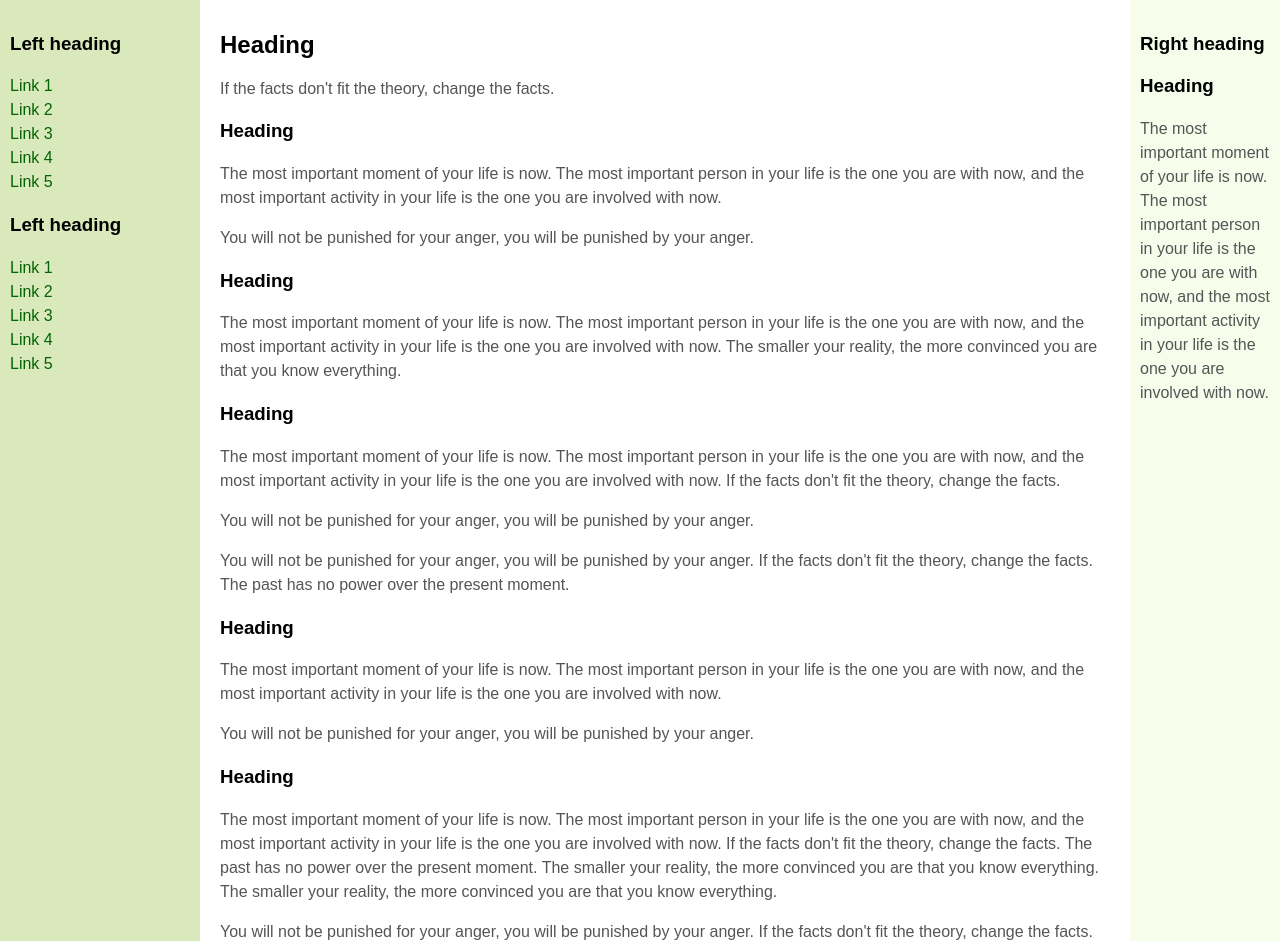
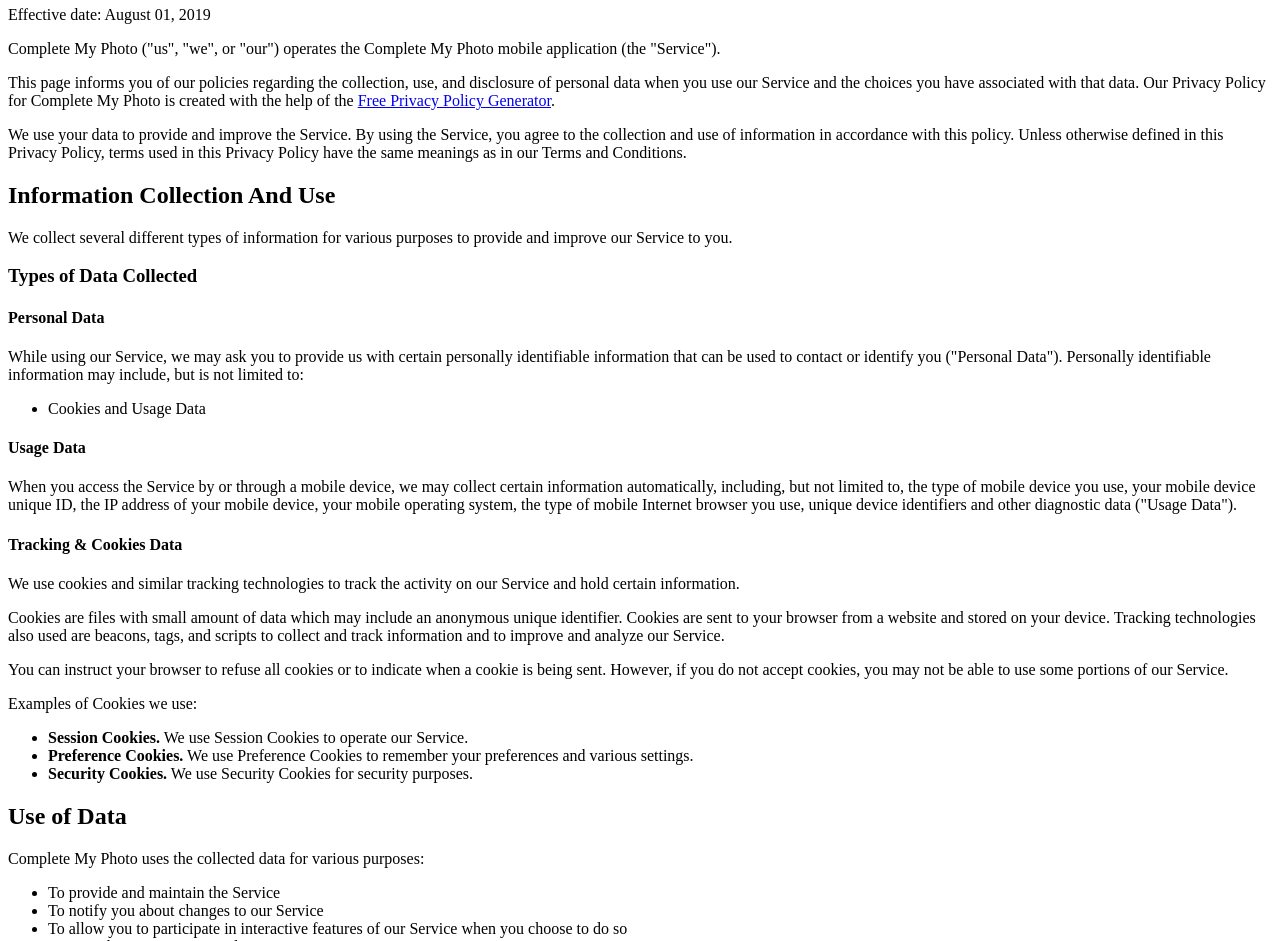
Before and after one commit to syedaamirjan/mysmartringtonemp3, a plain HTML site: page index.html in a window 1280 px wide. Shown: the part 74-1015 px from the top of the page. Drawn offline with Linux system fonts and the light colour scheme.

Commit message:
Update index.html

```diff
--- a/index.html
+++ b/index.html
@@ -2,181 +2,107 @@
 <!DOCTYPE html>
 <!-- Template by quackit.com -->
 <html>
-<head>
-	<meta http-equiv="Content-Type" content="text/html; charset=UTF-8">
-	<title>3 Column Layout</title>
-	<style type="text/css">
+	<h1>Privacy Policy</h1>
 
-		/* Layout */
-		body {
-			min-width: 630px;
-		}
 
-		#container {
-			padding-left: 200px;
-			padding-right: 190px;
-		}
+<p>Effective date: August 01, 2019</p>
 
-		#container .column {
-			position: relative;
-			float: left;
-		}
 
-		#center {
-			padding: 10px 20px;
-			width: 100%;
-		}
+<p>Complete My Photo ("us", "we", or "our") operates the Complete My Photo mobile application (the "Service").</p>
 
-		#left {
-			width: 180px;
-			padding: 0 10px;
-			right: 240px;
-			margin-left: -100%;
-		}
+<p>This page informs you of our policies regarding the collection, use, and disclosure of personal data when you use our Service and the choices you have associated with that data. Our Privacy Policy  for Complete My Photo is created with the help of the <a href="https://www.freeprivacypolicy.com/free-privacy-policy-generator.php">Free Privacy Policy Generator</a>.</p>
 
-		#right {
-			width: 130px;
-			padding: 0 10px;
-			margin-right: -100%;
-		}
+<p>We use your data to provide and improve the Service. By using the Service, you agree to the collection and use of information in accordance with this policy. Unless otherwise defined in this Privacy Policy, terms used in this Privacy Policy have the same meanings as in our Terms and Conditions.</p>
 
-		#footer {
-			clear: both;
-		}
 
-		/* IE hack */
-		* html #left {
-			left: 150px;
-		}
+<h2>Information Collection And Use</h2>
 
-		/* Make the columns the same height as each other */
-		#container {
-			overflow: hidden;
-		}
+<p>We collect several different types of information for various purposes to provide and improve our Service to you.</p>
 
-		#container .column {
-			padding-bottom: 1001em;
-			margin-bottom: -1000em;
-		}
+<h3>Types of Data Collected</h3>
 
-		/* Fix for the footer */
-		* html body {
-			overflow: hidden;
-		}
+<h4>Personal Data</h4>
 
-		* html #footer-wrapper {
-			float: left;
-			position: relative;
-			width: 100%;
-			padding-bottom: 10010px;
-			margin-bottom: -10000px;
-			background: #fff;
-		}
+<p>While using our Service, we may ask you to provide us with certain personally identifiable information that can be used to contact or identify you ("Personal Data"). Personally identifiable information may include, but is not limited to:</p>
 
-		/* Aesthetics */
-		body {
-			margin: 0;
-			padding: 0;
-			font-family:Sans-serif;
-			line-height: 1.5em;
-		}
+<ul>
+<li>Cookies and Usage Data</li>
+</ul>
 
-		p {
-			color: #555;
-		}
+<h4>Usage Data</h4>
 
-		nav ul {
-			list-style-type: none;
-			margin: 0;
-			padding: 0;
-		}
+<p>When you access the Service by or through a mobile device, we may collect certain information automatically, including, but not limited to, the type of mobile device you use, your mobile device unique ID, the IP address of your mobile device, your mobile operating system, the type of mobile Internet browser you use, unique device identifiers and other diagnostic data ("Usage Data").</p>
 
-		nav ul a {
-			color: darkgreen;
-			text-decoration: none;
-		}
+<h4>Tracking & Cookies Data</h4>
+<p>We use cookies and similar tracking technologies to track the activity on our Service and hold certain information.</p>
+<p>Cookies are files with small amount of data which may include an anonymous unique identifier. Cookies are sent to your browser from a website and stored on your device. Tracking technologies also used are beacons, tags, and scripts to collect and track information and to improve and analyze our Service.</p>
+<p>You can instruct your browser to refuse all cookies or to indicate when a cookie is being sent. However, if you do not accept cookies, you may not be able to use some portions of our Service.</p>
+<p>Examples of Cookies we use:</p>
+<ul>
+    <li><strong>Session Cookies.</strong> We use Session Cookies to operate our Service.</li>
+    <li><strong>Preference Cookies.</strong> We use Preference Cookies to remember your preferences and various settings.</li>
+    <li><strong>Security Cookies.</strong> We use Security Cookies for security purposes.</li>
+</ul>
 
-		#header, #footer {
-			font-size: large;
-			padding: 0.3em;
-			background: #BCCE98;
-		}
+<h2>Use of Data</h2>
 
-		#left {
-			background: #DAE9BC;
-		}
+<p>Complete My Photo uses the collected data for various purposes:</p>
+<ul>
+    <li>To provide and maintain the Service</li>
+    <li>To notify you about changes to our Service</li>
+    <li>To allow you to participate in interactive features of our Service when you choose to do so</li>
+    <li>To provide customer care and support</li>
+    <li>To provide analysis or valuable information so that we can improve the Service</li>
+    <li>To monitor the usage of the Service</li>
+    <li>To detect, prevent and address technical issues</li>
+</ul>
 
-		#right {
-			background: #F7FDEB;
-		}
+<h2>Transfer Of Data</h2>
+<p>Your information, including Personal Data, may be transferred to — and maintained on — computers located outside of your state, province, country or other governmental jurisdiction where the data protection laws may differ than those from your jurisdiction.</p>
+<p>If you are located outside Pakistan and choose to provide information to us, please note that we transfer the data, including Personal Data, to Pakistan and process it there.</p>
+<p>Your consent to this Privacy Policy followed by your submission of such information represents your agreement to that transfer.</p>
+<p>Complete My Photo will take all steps reasonably necessary to ensure that your data is treated securely and in accordance with this Privacy Policy and no transfer of your Personal Data will take place to an organization or a country unless there are adequate controls in place including the security of your data and other personal information.</p>
 
-		#center {
-			background: #fff;
-		}
+<h2>Disclosure Of Data</h2>
 
-		#container .column {
-			padding-top: 1em;
-		}
+<h3>Legal Requirements</h3>
+<p>Complete My Photo may disclose your Personal Data in the good faith belief that such action is necessary to:</p>
+<ul>
+    <li>To comply with a legal obligation</li>
+    <li>To protect and defend the rights or property of Complete My Photo</li>
+    <li>To prevent or investigate possible wrongdoing in connection with the Service</li>
+    <li>To protect the personal safety of users of the Service or the public</li>
+    <li>To protect against legal liability</li>
+</ul>
 
-	</style>
+<h2>Security Of Data</h2>
+<p>The security of your data is important to us, but remember that no method of transmission over the Internet, or method of electronic storage is 100% secure. While we strive to use commercially acceptable means to protect your Personal Data, we cannot guarantee its absolute security.</p>
 
-	<script type="text/javascript">
-		/* =============================
-		This script generates sample text for the body content.
-		You can remove this script and any reference to it.
-		 ============================= */
-		var bodyText=["The smaller your reality, the more convinced you are that you know everything.", "If the facts don't fit the theory, change the facts.", "The past has no power over the present moment.", "This, too, will pass.", "</p><p>You will not be punished for your anger, you will be punished by your anger.", "Peace comes from within. Do not seek it without.", "<h3>Heading</h3><p>The most important moment of your life is now. The most important person in your life is the one you are with now, and the most important activity in your life is the one you are involved with now."]
-		function generateText(sentenceCount){
-			for (var i=0; i<sentenceCount; i++)
-			document.write(bodyText[Math.floor(Math.random()*7)]+" ")
-		}
-	</script>
-</head>
+<h2>Service Providers</h2>
+<p>We may employ third party companies and individuals to facilitate our Service ("Service Providers"), to provide the Service on our behalf, to perform Service-related services or to assist us in analyzing how our Service is used.</p>
+<p>These third parties have access to your Personal Data only to perform these tasks on our behalf and are obligated not to disclose or use it for any other purpose.</p>
 
-<body>
 
-	<header id="header"><p>Header...</p></header>
 
-	<div id="container">
+<h2>Links To Other Sites</h2>
+<p>Our Service may contain links to other sites that are not operated by us. If you click on a third party link, you will be directed to that third party's site. We strongly advise you to review the Privacy Policy of every site you visit.</p>
+<p>We have no control over and assume no responsibility for the content, privacy policies or practices of any third party sites or services.</p>
 
-		<main id="center" class="column">
-			<article>
 
-				<h1>Heading</h1>
-				<p><script>generateText(50)</script></p>
+<h2>Children's Privacy</h2>
+<p>Our Service does not address anyone under the age of 18 ("Children").</p>
+<p>We do not knowingly collect personally identifiable information from anyone under the age of 18. If you are a parent or guardian and you are aware that your Children has provided us with Personal Data, please contact us. If we become aware that we have collected Personal Data from children without verification of parental consent, we take steps to remove that information from our servers.</p>
 
-			</article>
-		</main>
 
-		<nav id="left" class="column">
-			<h3>Left heading</h3>
-			<ul>
-				<li><a href="#">Link 1</a></li>
-				<li><a href="#">Link 2</a></li>
-				<li><a href="#">Link 3</a></li>
-				<li><a href="#">Link 4</a></li>
-				<li><a href="#">Link 5</a></li>
-			</ul>
-			<h3>Left heading</h3>
-			<ul>
-				<li><a href="#">Link 1</a></li>
-				<li><a href="#">Link 2</a></li>
-				<li><a href="#">Link 3</a></li>
-				<li><a href="#">Link 4</a></li>
-				<li><a href="#">Link 5</a></li>
-			</ul>
+<h2>Changes To This Privacy Policy</h2>
+<p>We may update our Privacy Policy from time to time. We will notify you of any changes by posting the new Privacy Policy on this page.</p>
+<p>We will let you know via email and/or a prominent notice on our Service, prior to the change becoming effective and update the "effective date" at the top of this Privacy Policy.</p>
+<p>You are advised to review this Privacy Policy periodically for any changes. Changes to this Privacy Policy are effective when they are posted on this page.</p>
 
-		</nav>
 
-		<div id="right" class="column">
-			<h3>Right heading</h3>
-			<p><script>generateText(1)</script></p>
-		</div>
+<h2>Contact Us</h2>
+<p>If you have any questions about this Privacy Policy, please contact us:</p>
+<ul>
+        <li>By email: syedaamirjan@gmail.com</li>
 
-	</div>
-
-	<div id="footer-wrapper">
-		<footer id="footer"><p>Footer...</p></footer>
-	</div>
-
-</body>
+        </ul>
```
